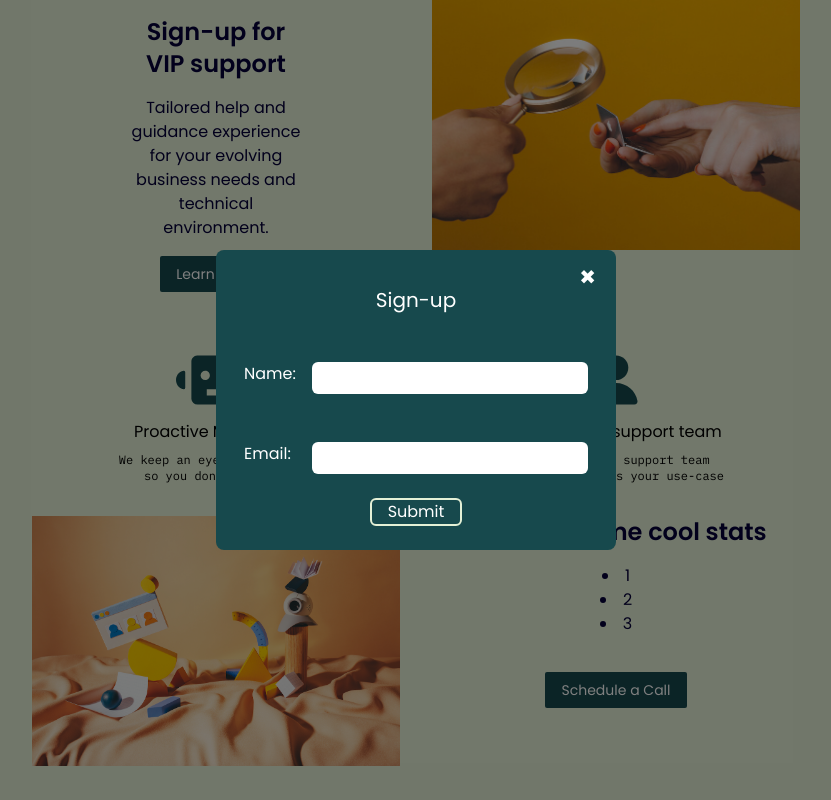
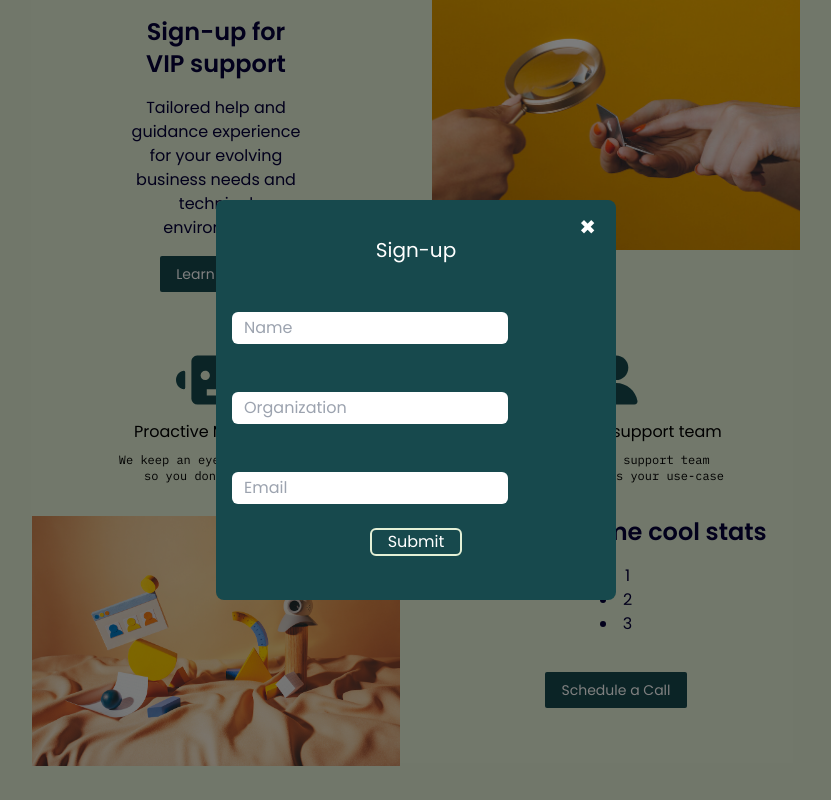
Before and after one commit to zendesk/custom-pages-example, a React (Create React App) app in the folder frontend/: page / in a window 1280 px wide. Both pictures are taken after a click on the button "Learn more". Shown: the top 800 px of the page, without its empty margins (224-1055 px from the left). Built offline with nearby package versions, Linux system fonts and the light colour scheme.

Commit message:
style update to form

```diff
--- a/frontend/src/App.tsx
+++ b/frontend/src/App.tsx
@@ -94,7 +94,7 @@ function App() {
               </button>
             </div>
           </div>
-          <div className="order-7 col-span-2 mx-auto min-w-full pb-10 px-5 ">
+          <div className="order-7 col-span-2 mx-auto min-w-full pb-10 px-5">
             <div className="text-lg text-center text-[#050138] mx-auto pb-5 font-sans font-semibold">
               Don't take our word for it
             </div>
--- a/frontend/src/components/Form.tsx
+++ b/frontend/src/components/Form.tsx
@@ -11,6 +11,11 @@ function Form() {
         errorMessage: "Name required",
         required: true,
       },
+      organization: {
+        type: "text",
+        errorMessage: "Organization required",
+        required: true,
+      },
       email: {
         type: "email",
         errorMessage: "Invalid email",
@@ -19,6 +24,7 @@ function Form() {
     },
     initialValues: {
       name: "",
+      organization: "",
       email: "",
     },
     handleSubmit: async (values) => {
@@ -28,8 +34,8 @@ function Form() {
       const request: RequestInfo = new Request("http://localhost:5000/submit", {
         method: "POST",
         body: JSON.stringify({
-          organization: '', // FIXME: where does this come from? should it be part of the form?
           name: values.name,
+          organization: "",
           email: values.email,
         }),
       });
@@ -41,32 +47,50 @@ function Form() {
   });
 
   return (
-    <form className="flex py-6" onSubmit={onSubmit}>
+    <form className="flex py-6 " onSubmit={onSubmit}>
       <div className="flex flex-col text-left w-full">
         <div className="my-6 flex justify-between">
-          <label className="ml-3 text-white">Name:</label>
+          {/* <label className="ml-1 md:ml-3 text-sm md:text-base md-text-white">Name:</label> */}
           <input
-            className="pb-2 rounded-md w-9/12 mr-3 text-black"
+            className="md:py-1 rounded-md w-2/3 md:w-9/12 mr-1 md:mr-2 text-black pl-3"
+            placeholder="Name"
             name="name"
             type="text"
             required={true}
             onChange={onChange}
           />
+          {errors?.name && (
+            <div className="text-red-400	text-sm">{errors.name}</div>
+          )}
         </div>
-        {errors?.name && <div>{errors.name}</div>}
-
         <div className="my-6 flex justify-between">
-          <label className="ml-3 text-white">Email:</label>
+          {/* <label className="ml-1 md:ml-3 text-sm md:text-base text-white">Organization:</label> */}
           <input
-            className="pb-2 rounded-md w-9/12 mr-3 text-black"
+            className="md:py-1 rounded-md w-2/3 md:w-9/12 mr-1 md:mr-2 text-black pl-3"
+            placeholder="Organization"
+            name="organization"
+            type="text"
+            required={true}
+            onChange={onChange}
+          />
+          {errors?.organization && (
+            <div className="text-red-400	text-sm">{errors.organization}</div>
+          )}
+        </div>
+        <div className="my-6 flex justify-between">
+          {/* <label className="ml-1 md:ml-3 text-sm md:text-base text-white">Email:</label> */}
+          <input
+            className="md:py-1 rounded-md w-2/3 md:w-9/12 mr-1 md:mr-2 text-black pl-3"
+            placeholder="Email"
             name="email"
             type="email"
             required={true}
             onChange={onChange}
           />
+          {errors?.email && (
+            <div className="text-red-400	text-sm">{errors.email}</div>
+          )}
         </div>
-        {errors?.email && <div>{errors.email}</div>}
-
         <button
           className="text-center rounded-md bg-[#17494D] w-1/4 place-self-center border-[#E4F0D6] border-2 text-white"
           type="submit"
--- a/frontend/src/components/Modal.tsx
+++ b/frontend/src/components/Modal.tsx
@@ -7,8 +7,8 @@ export interface ModalProps {
 
 function Modal({ setShowModal }: ModalProps) {
   return (
-    <div className="modal fixed inset-0 bg-[#00000080]">
-      <div className="absolute z-101 inset-y-1/2 inset-x-1/2 -translate-x-1/2 -translate-y-1/2 bg-[#17494D] h-[300px] w-[400px] p-4 rounded-lg text-white">
+    <div className="fixed z-auto inset-0 bg-[#00000080]">
+      <div className="absolute inset-y-1/2 inset-x-1/2 -translate-x-1/2 -translate-y-1/2 bg-[#17494D] h-[400px] w-[300px] p-4 rounded-lg text-white md:w-[400px]">
         <div className="flex text-center justify-center pt-5">
           <h3 className="text-xl">Sign-up</h3>
           <button
--- a/frontend/src/components/Testimonials.tsx
+++ b/frontend/src/components/Testimonials.tsx
@@ -5,7 +5,7 @@ function Testimonials() {
 
   return (
     <div className="grid grid-cols-3 min-h-full gap-3">
-      <div className=" min-w-[33%]  grid-rows-3 rounded-3xl bg-white border-2 border-black pt-8 drop-shadow-2xl max-h-[300px] overflow-y-scroll">
+      <div className=" min-w-[33%]  grid-rows-3 rounded-3xl bg-white border-2 border-black pt-8 drop-shadow-2xl max-h-[300px]">
         <img
           className="grid h-24 w-24 text-sm rounded-full ring-2  ring-zinc-500 mx-auto"
           src="/Test1.jpg
@@ -19,7 +19,7 @@ function Testimonials() {
         </p>
         <div className=""></div>
       </div>
-      <div className=" min-w-[33%] grid-rows-3 rounded-3xl bg-white border-2 border-black pt-8 drop-shadow-2xl max-h-[300px] overflow-y-scroll">
+      <div className=" min-w-[33%] grid-rows-3 rounded-3xl bg-white border-2 border-black pt-8 drop-shadow-2xl max-h-[300px]">
         <img
           className="grid h-24 w-24 text-sm rounded-full ring-2  ring-zinc-500 mx-auto"
           src="/Test2.jpg
@@ -32,7 +32,7 @@ function Testimonials() {
         </p>
         <div className=""></div>
       </div>
-      <div className=" min-w-[33%] grid-rows-3 rounded-3xl bg-white border-2 border-black pt-8 drop-shadow-2xl max-h-[300px] overflow-y-scroll">
+      <div className=" min-w-[33%] grid-rows-3 rounded-3xl bg-white border-2 border-black pt-8 drop-shadow-2xl max-h-[300px]">
         <img
           className="grid h-24 w-24 text-sm rounded-full ring-2  ring-zinc-500 mx-auto"
           src="/Test3.jpg
--- a/frontend/src/utils/useForm.tsx
+++ b/frontend/src/utils/useForm.tsx
@@ -7,7 +7,7 @@ export type Values = Record<string, any>;
 export type Errors = Record<string, ErrorMessage>;
 
 export type Validation = Record<string, {
-  type: 'text' | 'number' | 'email' | ((value: any) => boolean);
+  type: 'text' | 'email' | ((value: any) => boolean);
   required?: boolean;
   errorMessage: string;
 }>;
@@ -33,8 +33,8 @@ export interface UseFormProps {
   },
   foo: {
     required: true,
-    type: 'number',
-    message: 'Must be a number',
+    type: 'text',
+    message: 'Organization required',
   }
 
 }
@@ -62,10 +62,6 @@ export const useForm = ({ validation, handleSubmit, initialValues = {} }: UseFor
 
         if (validator.type === 'text') {
           if (typeof value !== 'string') {
-            valid = false;
-          }
-        } else if (validator.type === 'number') {
-          if (isNaN(parseInt(value))) {
             valid = false;
           }
         } else if (validator.type === 'email') {
```
